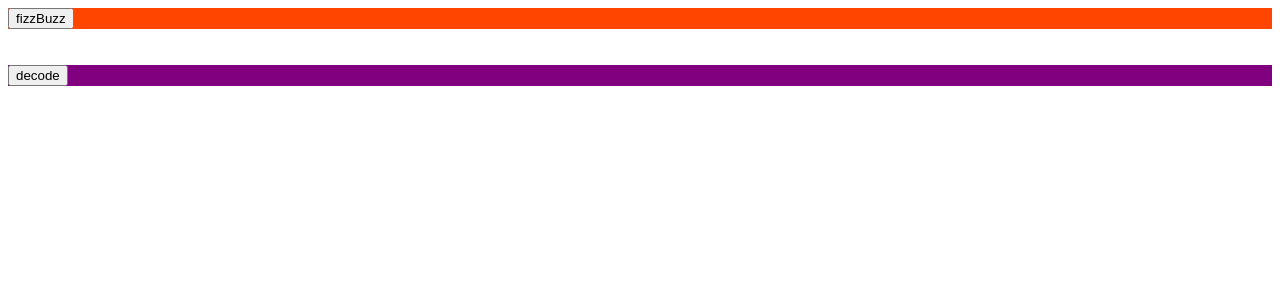
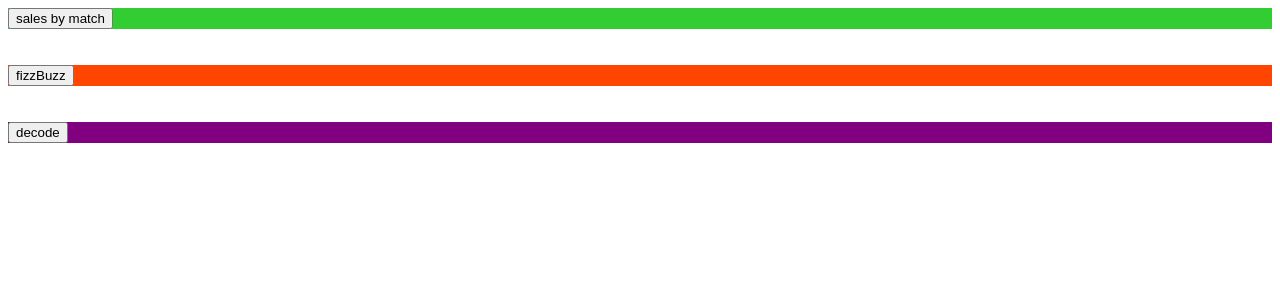
Before and after one commit to eduefl/hackerrank, an Angular app in the folder j-Scrip-Angular/hackerrank/: page / in a window 1280 px wide. Shown: the top 300 px of the page. Built offline with nearby package versions, Linux system fonts and the light colour scheme.

Commit message:
chalange sales-by-match https://www.hackerrank.com/challenges/sock-merchant/problem?h_l=interview&playlist_slugs%5B%5D=interview-preparation-kit&playlist_slugs%5B%5D=warmup

```diff
--- a/j-Scrip-Angular/hackerrank/src/app/app.component.html
+++ b/j-Scrip-Angular/hackerrank/src/app/app.component.html
@@ -1,3 +1,7 @@
+<app-sales-by-match></app-sales-by-match>
+<br>
+<br>
+
 <app-fizz-buzz></app-fizz-buzz>
 <br>
 <br>
--- a/j-Scrip-Angular/hackerrank/src/app/app.module.ts
+++ b/j-Scrip-Angular/hackerrank/src/app/app.module.ts
@@ -5,12 +5,14 @@ import { AppRoutingModule } from './app-routing.module';
 import { AppComponent } from './app.component';
 import { Nubank1Component } from './nubank1/nubank1.component';
 import { FizzBuzzComponent } from './fizz-buzz/fizz-buzz.component';
+import { SalesByMatchComponent } from './sales-by-match/sales-by-match.component';
 
 @NgModule({
   declarations: [
     AppComponent,
     Nubank1Component,
-    FizzBuzzComponent
+    FizzBuzzComponent,
+    SalesByMatchComponent
   ],
   imports: [
     BrowserModule,
--- /dev/null
+++ b/j-Scrip-Angular/hackerrank/src/app/sales-by-match/sales-by-match.component.html
@@ -0,0 +1,3 @@
+<div style="background-color:limegreen">
+  <button (click)="sockMerchant(7,[1,2,1,2,1,3,2])">sales by match </button>
+</div>
--- /dev/null
+++ b/j-Scrip-Angular/hackerrank/src/app/sales-by-match/sales-by-match.component.ts
@@ -0,0 +1,30 @@
+import { Component, OnInit } from '@angular/core';
+
+@Component({
+  selector: 'app-sales-by-match',
+  templateUrl: './sales-by-match.component.html',
+  styleUrls: ['./sales-by-match.component.css']
+})
+export class SalesByMatchComponent implements OnInit {
+
+  constructor() { }
+
+  ngOnInit() {
+  }
+
+  sockMerchant(n, ar) {
+    let cItem = "";
+    let npos = 0;
+    let nret = 0
+    while (ar.length > 0) {
+      cItem = ar.shift()
+      npos = ar.indexOf(cItem)
+      if (npos > -1) {
+        ar.splice(npos, 1);
+        nret++;
+      }
+    }
+    console.log(nret);
+    return nret;
+  }
+}
```
Also changed, not shown: j-Scrip-Angular/hackerrank/src/app/sales-by-match/sales-by-match.component.css (added), 1 other file (tests, documents, lock files or other folders).
